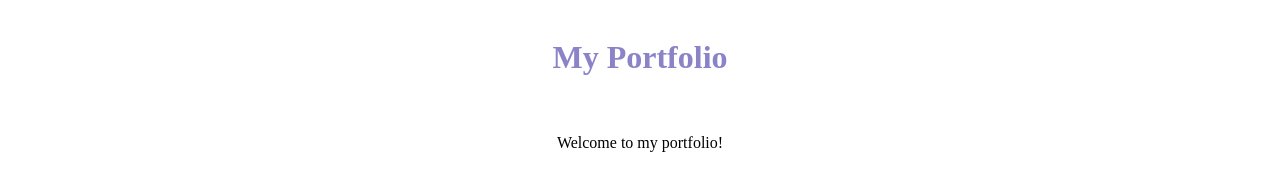
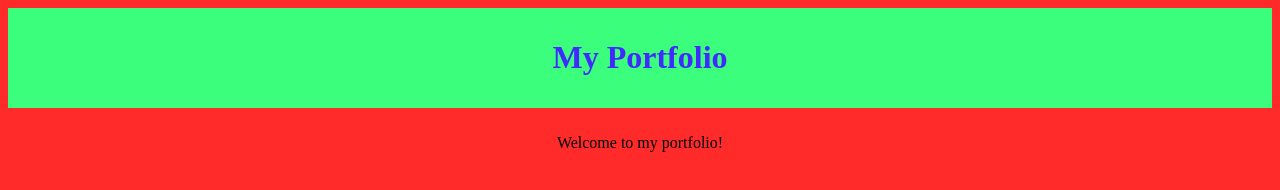
Before and after one commit to 4or5ive/Portfolio-Site, a plain HTML site: page index.html in a window 1280 px wide. Drawn offline with Linux system fonts and the light colour scheme.

Commit message:
this commit is just for testing. nothing major. this is just placeholder text so i dont have to come up with random things to say each time

```diff
--- a/styles.css
+++ b/styles.css
@@ -1,15 +1,15 @@
 h1 {
-    color: rgba(45, 32, 156, 0.555);
+    color: rgb(64, 43, 255);
 }
 
 body {
-    background-color: rgba(255, 255, 255, 0.13);
+    background-color: rgb(255, 43, 43);
     display: flex;
     flex-direction: column;
 }
 
 .TopBar {
-    background-color: rgba(255, 255, 255, 0.048);
+    background-color: rgb(59, 255, 124);
     padding: 10px;
     text-align: center;
     flex: 1;
```
